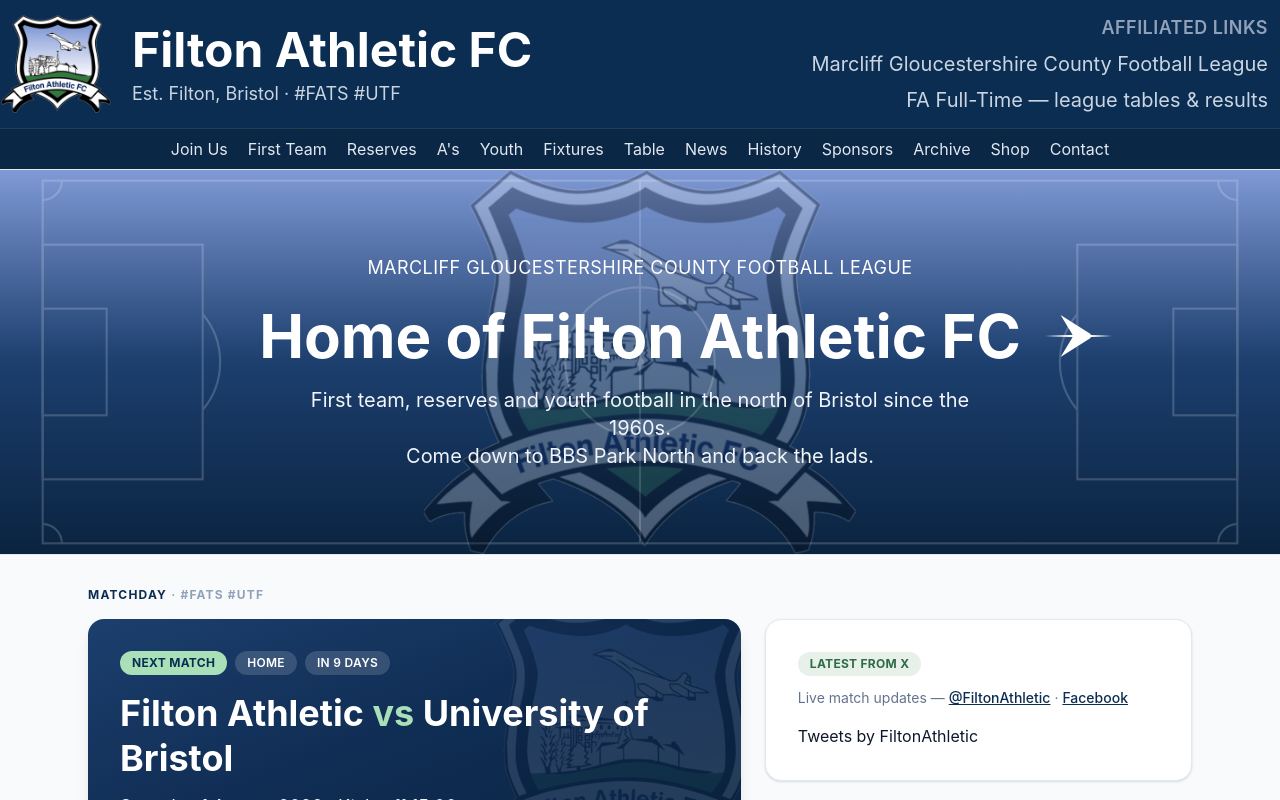
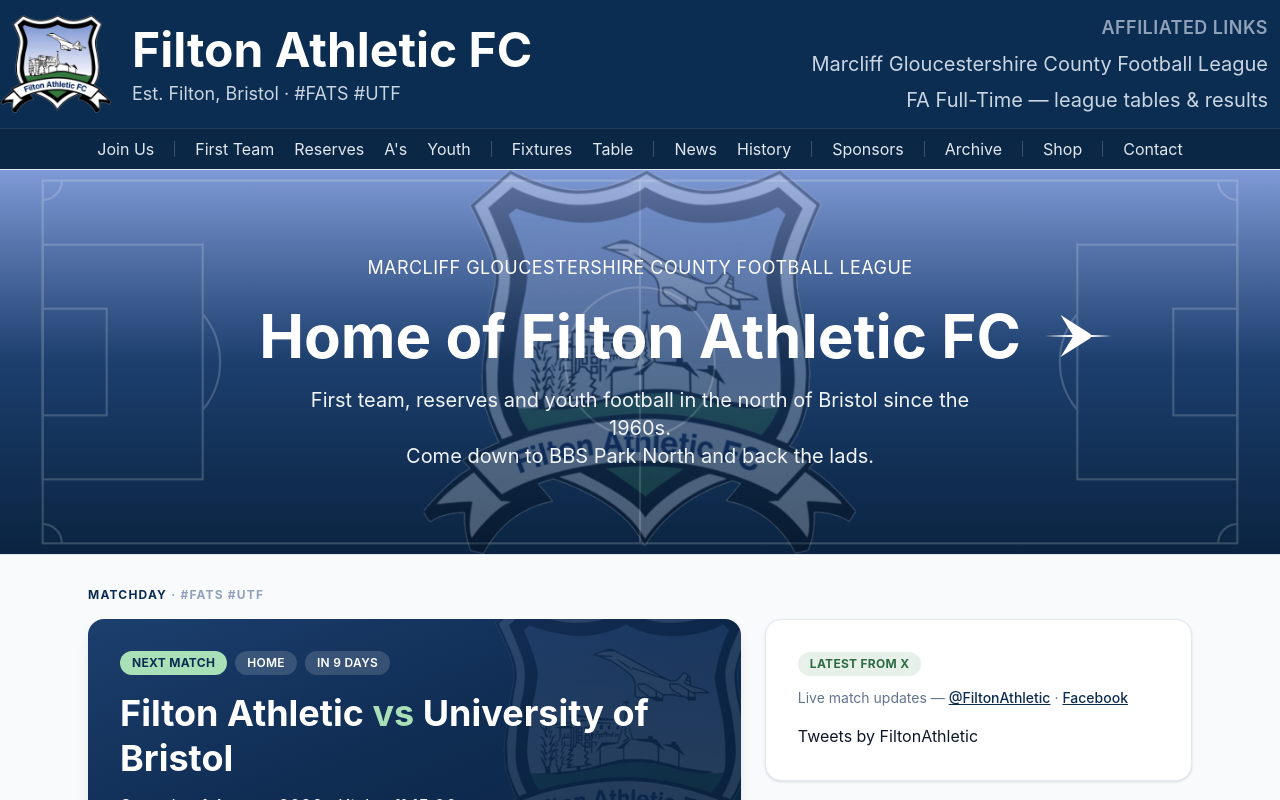
Before and after one commit to addyap/filton-athletic-fc, a React (Vite) app: page / in a window 1280 px wide. Shown: the top 800 px of the page. Built offline with nearby package versions, Linux system fonts and the light colour scheme.

Commit message:
Add grouped divider separators to the top nav for clarity

```diff
--- a/src/components/SiteHeader.tsx
+++ b/src/components/SiteHeader.tsx
@@ -2,24 +2,25 @@
 import { Link } from 'react-router-dom'
 import crest from '../assets/img/filton-athletic-crest-transparent.webp'
 
-type NavLink = { href: string; label: string; external?: boolean }
+type NavLink = { href: string; label: string; external?: boolean; groupEnd?: boolean }
 
 const countyLeagueUrl = 'https://countyleague.co.uk/'
 const fullTimeUrl = 'https://fulltime.thefa.com/index.html?league=5545575'
 
+// groupEnd marks the last link in a logical cluster — a divider is rendered after it.
 const navLinks: NavLink[] = [
-  { href: '/#join', label: 'Join Us' },
+  { href: '/#join', label: 'Join Us', groupEnd: true },
   { href: '/#squad', label: 'First Team' },
   { href: '/reserves', label: 'Reserves' },
   { href: '/as-team', label: "A's" },
-  { href: '/#youth', label: 'Youth' },
+  { href: '/#youth', label: 'Youth', groupEnd: true },
   { href: '/#fixtures', label: 'Fixtures' },
-  { href: '/#table', label: 'Table' },
+  { href: '/#table', label: 'Table', groupEnd: true },
   { href: '/#news', label: 'News' },
-  { href: '/#history', label: 'History' },
-  { href: '/#sponsors', label: 'Sponsors' },
-  { href: '/archive', label: 'Archive' },
-  { href: 'https://www.boca-uk.com/webshop/club-shops/filton-athletic-fc/', label: 'Shop', external: true },
+  { href: '/#history', label: 'History', groupEnd: true },
+  { href: '/#sponsors', label: 'Sponsors', groupEnd: true },
+  { href: '/archive', label: 'Archive', groupEnd: true },
+  { href: 'https://www.boca-uk.com/webshop/club-shops/filton-athletic-fc/', label: 'Shop', external: true, groupEnd: true },
   { href: '/#contact', label: 'Contact' },
 ]
 
@@ -86,10 +87,10 @@
             menuOpen ? 'flex flex-col py-2' : 'hidden lg:flex'
           }`}
         >
-          {navLinks.map((l) =>
-            l.external ? (
+          {navLinks.map((l) => (
+            <div key={l.href} className="flex items-center">
+              {l.external ? (
                 <a
-                key={l.href}
                   href={l.href}
                   target="_blank"
                   rel="noreferrer"
@@ -100,15 +101,16 @@
                 </a>
               ) : (
                 <Link
-                key={l.href}
                   to={l.href}
                   onClick={() => setMenuOpen(false)}
                   className="whitespace-nowrap py-2 text-base text-slate-200 hover:text-white lg:py-0"
                 >
                   {l.label}
                 </Link>
-            ),
               )}
+              {l.groupEnd && <span aria-hidden="true" className="ml-5 hidden h-4 w-px bg-white/20 lg:block" />}
+            </div>
+          ))}
         </div>
       </nav>
     </header>
```
Lines whose indentation alone changed are shown as unchanged.
